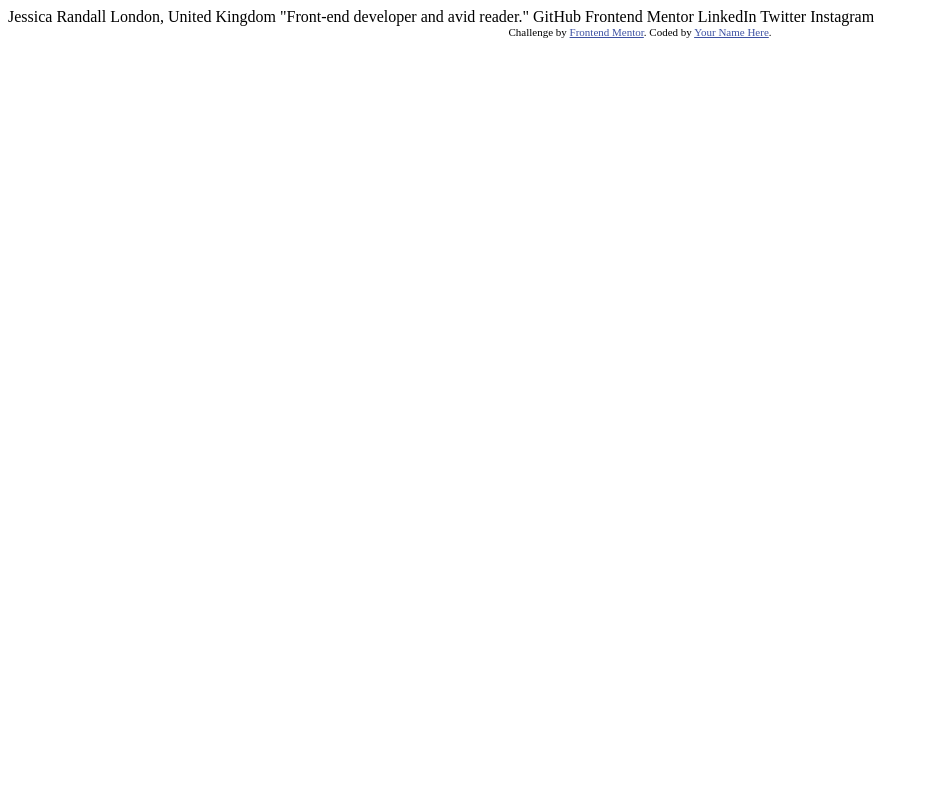
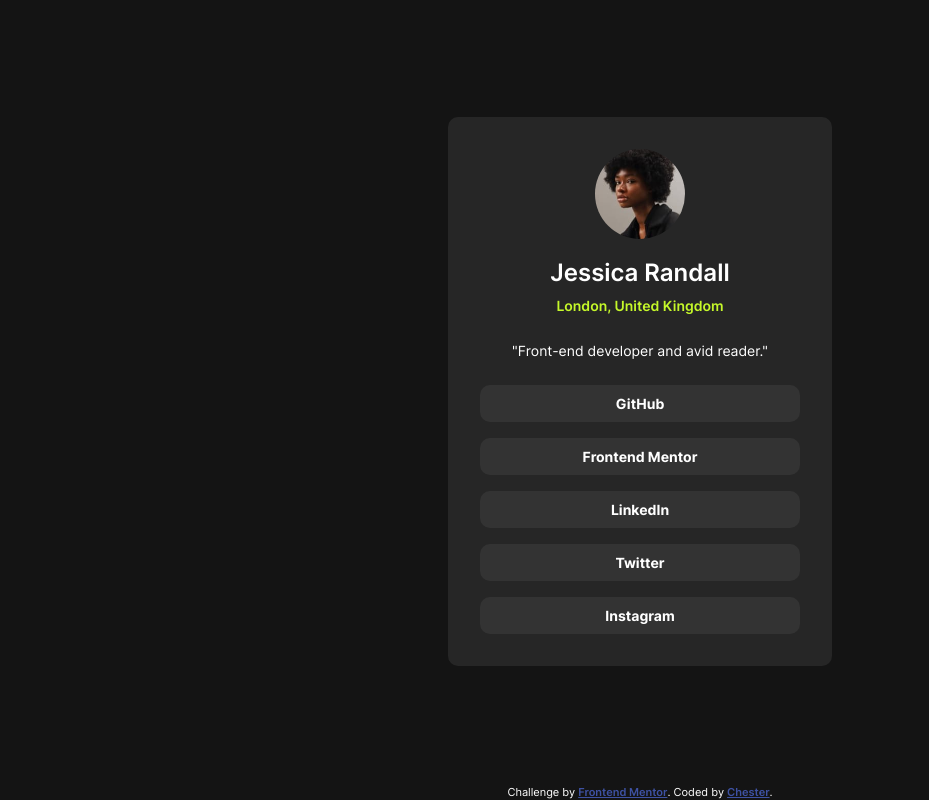
Before and after one commit to Chester1103/social-links-profile-main, a plain HTML site: page index.html in a window 1280 px wide. Shown: the whole page, without its empty margins (0-929 px from the left). Drawn offline with Linux system fonts and the light colour scheme.

Commit message:
complete social links profile

```diff
--- a/index.html
+++ b/index.html
@@ -5,30 +5,44 @@
   <meta name="viewport" content="width=device-width, initial-scale=1.0"> <!-- displays site properly based on user's device -->
 
   <link rel="icon" type="image/png" sizes="32x32" href="./assets/images/favicon-32x32.png">
-
+  <link rel="stylesheet" href="style.css">
   <title>Frontend Mentor | Social links profile</title>
 
-  <!-- Feel free to remove these styles or customise in your own stylesheet 👍 -->
-  <style>
-    .attribution { font-size: 11px; text-align: center; }
-    .attribution a { color: hsl(228, 45%, 44%); }
-  </style>
 </head>
 <body>
 
-  Jessica Randall
-  London, United Kingdom
-  "Front-end developer and avid reader."
+  <main>
+    <article class="profile-card">
 
-  GitHub
-  Frontend Mentor
-  LinkedIn
-  Twitter
-  Instagram
+      <header>
+        <figure class="profile-avatar">
+          <img src="./assets/images/avatar-jessica.jpeg" alt="Portrait of Jessica Randall">
+        </figure>
 
-  <div class="attribution">
+        <div>
+          <h1>Jessica Randall</h1>
+          <p class="location">London, United Kingdom</p>
+          <p class="tagline">"Front-end developer and avid reader."</p>
+        </div>
+      </header>
+
+      <nav aria-label="social-links">
+        <ul>
+          <li><a href="#">GitHub</a></li>
+          <li><a href="#">Frontend Mentor</a></li>
+          <li><a href="#">LinkedIn</a></li>
+          <li><a href="#">Twitter</a></li>
+          <li><a href="#">Instagram</a></li>
+        </ul>
+      </nav>
+
+    </article>
+  </main>
+
+  <footer class="attribution">
     Challenge by <a href="https://www.frontendmentor.io?ref=challenge" target="_blank">Frontend Mentor</a>.
-    Coded by <a href="#">Your Name Here</a>.
-  </div>
+    Coded by <a href="#">Chester</a>.
+  </footer>
+
 </body>
 </html>
--- /dev/null
+++ b/style.css
@@ -0,0 +1,175 @@
+@font-face {
+    font-family: 'Inter';
+    src: url('./assets/fonts/static/Inter-Regular.ttf') format('truetype');
+    font-weight: 400;
+}
+
+@font-face {
+    font-family: 'Inter';
+    src: url('./assets/fonts/static/Inter-SemiBold.ttf') format(truetype);
+    font-weight: 600;
+}
+
+@font-face {
+    font-family: 'Inter';
+    src: url('./assets/fonts/static/Inter-Bold.ttf') format(truetype);
+    font-weight: 700;
+}
+
+*, *::before, *::after {
+  box-sizing: border-box;
+}
+
+* {
+  margin: 0;
+  padding: 0;
+}
+
+body {
+  line-height: 1.5;
+  -webkit-font-smoothing: antialiased;
+}
+
+img, picture, video, canvas, svg {
+  display: block;
+  max-width: 100%;
+}
+
+p, h1, h2, h3, h4, h5, h6 {
+  overflow-wrap: break-word;
+}
+
+h1, h2, h3, h4, h5, h6 {
+  text-wrap: balance;
+}
+
+:root {
+    --clr-White: hsl(0, 0%, 100%);
+    --clr-Green: hsl(75, 94%, 57%);
+    --clr-Grey-700: hsl(0, 0%, 20%);
+    --clr-Grey-800: hsl(0, 0%, 15%);
+    --clr-Grey-900: hsl(0, 0%, 8%);
+
+    --ff-inter: 'Inter', sans-serif;
+
+    --fw-400: 400;
+    --fw-600: 600;
+    --fw-700: 700;
+
+    --fs-sm: 14px;
+    --fs-reg: 16px;
+    --fs-lrg: 1.5rem;
+
+    --spacing-base: 0.25rem;
+    --border-radius: 5px;
+}
+
+body {
+    background-color: var(--clr-Grey-900);
+    height: 100vh;
+    width: 100w;
+    padding-inline: calc(var(--spacing-base) * 2);
+}
+
+main {
+    height: calc(100vh - 16.5px);
+    display: grid;
+    place-items: center;
+}
+
+.profile-card {
+    background-color: var(--clr-Grey-800);
+    border-radius: calc(var(--border-radius) * 2);
+    overflow: hidden;
+    padding: calc(var(--spacing-base) * 4);
+}
+
+header {
+    display: flex;
+    flex-direction: column;
+    align-items: center;
+    justify-content: center;
+    gap: calc(var(--spacing-base) * 4);
+    padding-inline: calc(var(--spacing-base) * 4);
+}
+
+.profile-avatar {
+    border-radius: 50%;
+    max-width: 90px;
+    object-fit: cover;
+    overflow: hidden;
+}
+
+.profile-card h1 {
+    color: var(--clr-White);
+    font-family: var(--ff-inter);
+    font-weight: var(--fw-600);
+    font-size: var(--fs-lrg);
+    text-align: center;
+    margin-bottom: var(--spacing-base);
+}
+
+.location {
+    color: var(--clr-Green);
+    font-family: var(--ff-inter);
+    font-weight: var(--fw-600);
+    font-size: var(--fs-sm);
+    text-align: center;
+}
+
+.tagline {
+    color: var(--clr-White);
+    font-family: var(--ff-inter);
+    font-weight: var(--fw-400);
+    font-size: var(--fs-sm);
+    margin-bottom: calc(var(--spacing-base) * 2);
+    margin-top: calc(var(--spacing-base) * 6);
+
+}
+
+nav ul {
+    list-style: none;
+}
+
+nav li a{
+    background-color: var(--clr-Grey-700);
+    border-radius: calc(var(--border-radius) * 2);
+    color: var(--clr-White);
+    display: block;
+    font-family: var(--ff-inter);
+    font-weight: var(--fw-700);
+    font-size: var(--fs-sm);
+    margin-top: calc(var(--spacing-base) * 4);
+    padding-block: calc(var(--spacing-base) * 2);
+    text-align: center;
+    text-decoration: none;
+    transition: 0.3s ease;
+}
+
+nav li a:hover {
+    background-color: var(--clr-Green);
+    color: var(--clr-Grey-900);
+}
+
+.attribution {
+    font-family: var(--ff-inter);
+    font-weight: var(--fw-400);
+    color: var(--clr-White);
+    font-size: 11px; text-align: center;
+}
+.attribution a {
+    font-weight: var(--fw-600);
+    color: hsl(228, 45%, 44%);
+}
+
+
+@media (min-width: 480px) {
+
+    .profile-card {
+        padding: calc(var(--spacing-base) * 8);
+    }
+
+    header {
+        padding-inline: calc(var(--spacing-base) * 8);
+    }
+}
```
Also changed, not shown: 2 other files.
